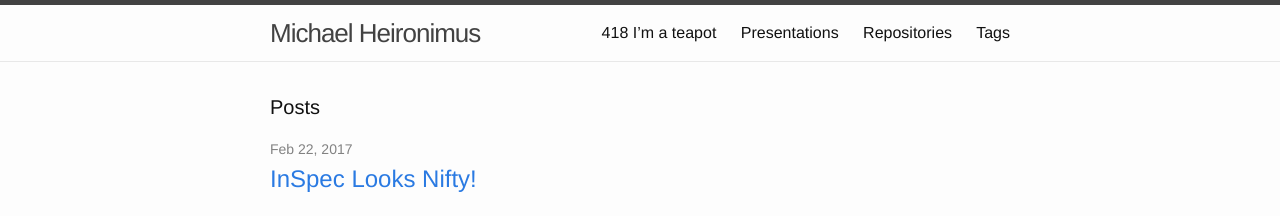
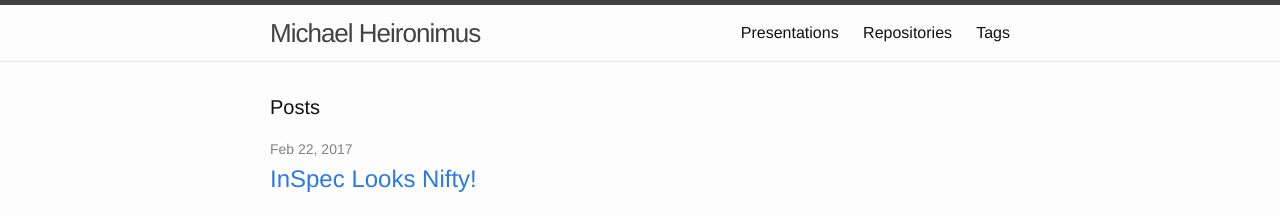
Before and after one commit to mkheironimus/mkheironimus.github.io, a Jekyll site: the page built from index.html, in a window 1280 px wide. Shown: the top 216 px of the page. Built offline with Jekyll 4.4.1, drawn with Linux system fonts in a browser that asks for light colours.

Commit message:
Exclude 404 from header, take 2

```diff
--- a/_includes/header.html
+++ b/_includes/header.html
@@ -16,9 +16,9 @@
       <div class="trigger">
         {% assign pages = site.pages | sort:"title" %}
         {% for my_page in pages %}
-          {% if my_page.title && ! my_page.exclude %}
+          {% unless my_page.exclude %}
           <a class="page-link" href="{{ my_page.url | prepend: site.baseurl }}">{{ my_page.title }}</a>
-          {% endif %}
+          {% endunless %}
         {% endfor %}
       </div>
     </nav>
```
